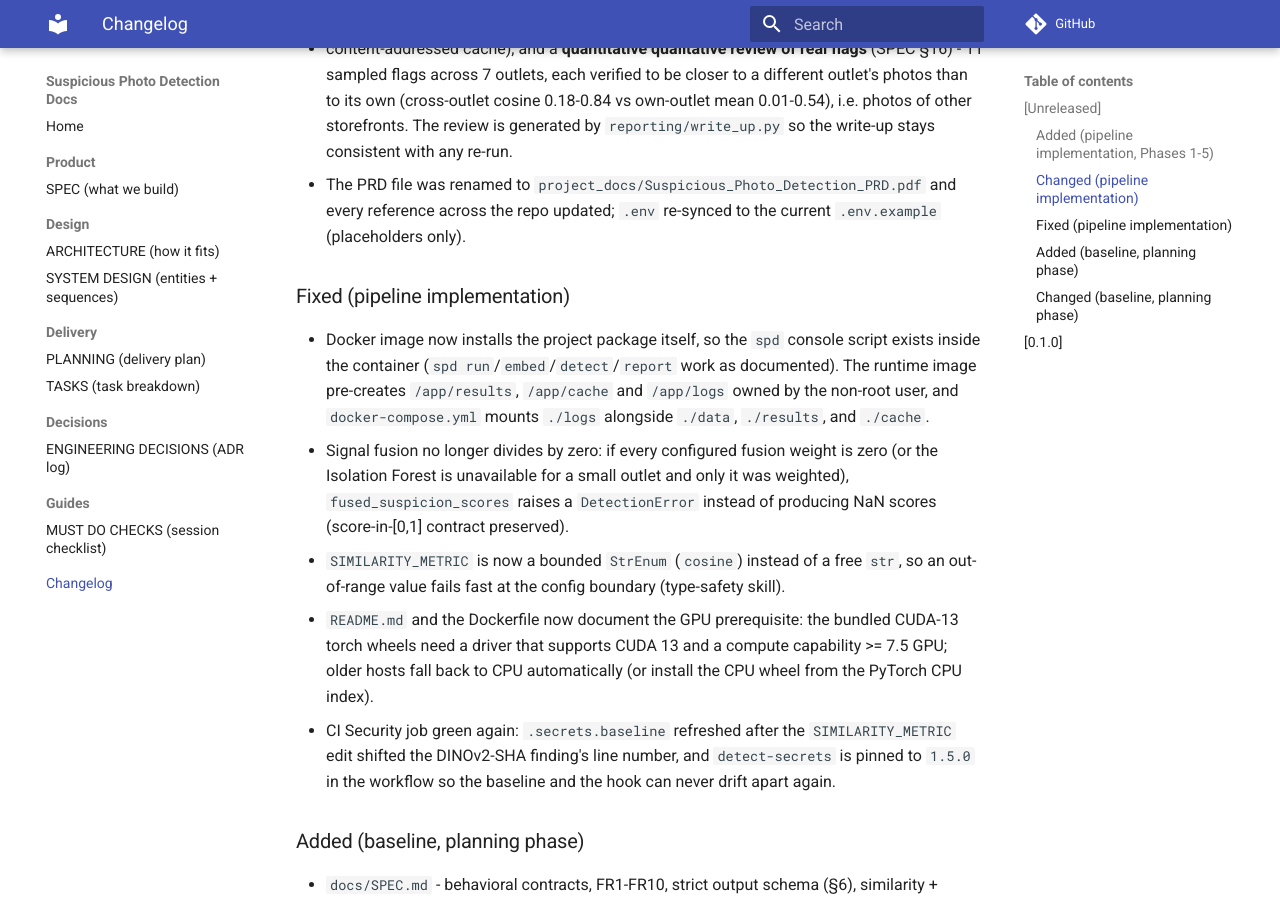
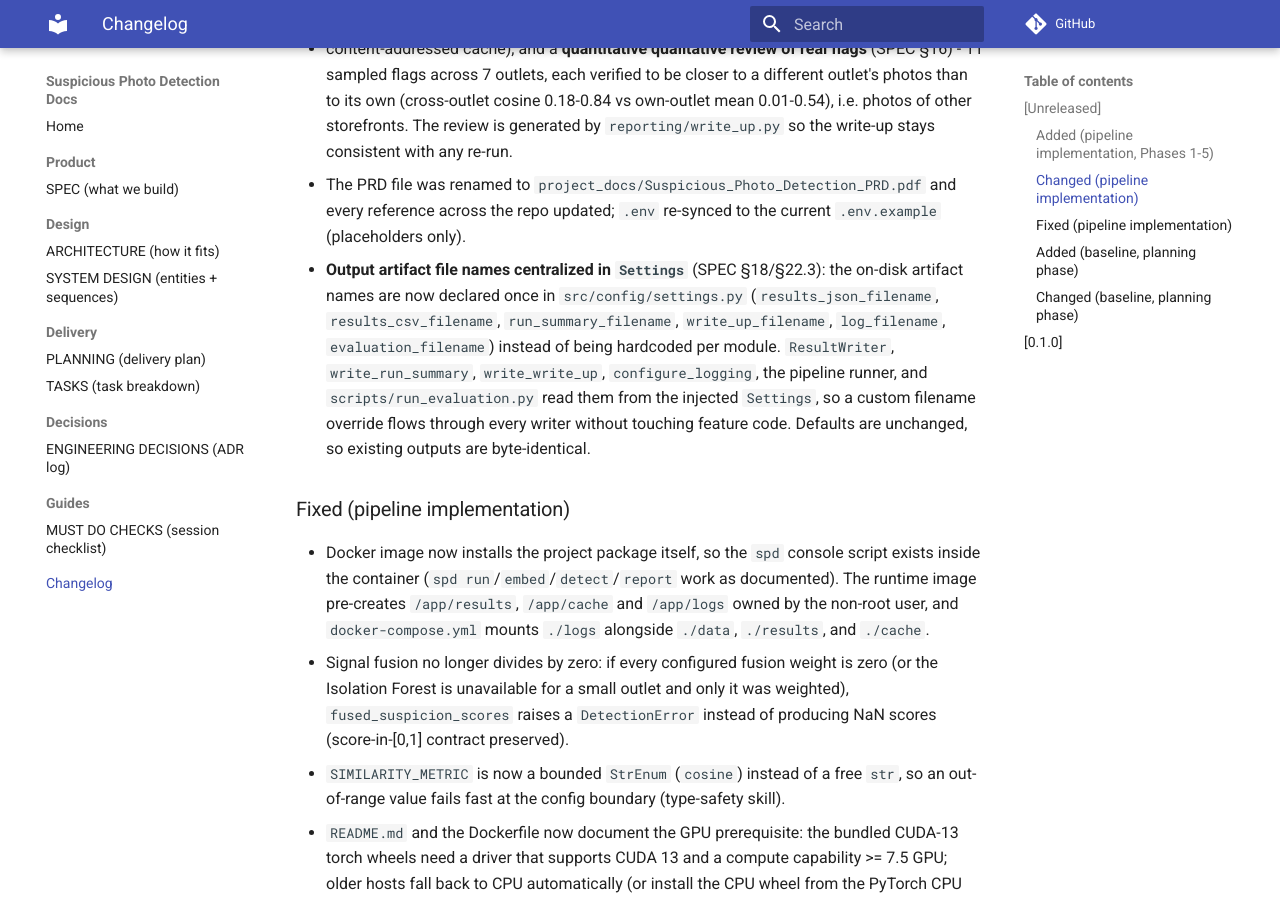
Before and after one commit to Mushfiqur-Rahman-Robin/suspicious-photo-detection, an MkDocs documentation site: the page built from docs/CHANGELOG.md, in a window 1280 px wide and 900 px high, scrolled down 2828 px. Built offline with MkDocs 1.6.1 and Material for MkDocs 9.7.7, drawn with Linux system fonts in a browser that asks for light colours; comment, search, counter and statistics services are not loaded.

Commit message:
docs(changelog): record output artifact-filename centralization

```diff
--- a/docs/CHANGELOG.md
+++ b/docs/CHANGELOG.md
@@ -110,6 +110,15 @@ All notable changes to this project are documented here. Format follows
 - The PRD file was renamed to `project_docs/Suspicious_Photo_Detection_PRD.pdf`
   and every reference across the repo updated; `.env` re-synced to the current
   `.env.example` (placeholders only).
+- **Output artifact file names centralized in `Settings`** (SPEC §18/§22.3): the
+  on-disk artifact names are now declared once in `src/config/settings.py`
+  (`results_json_filename`, `results_csv_filename`, `run_summary_filename`,
+  `write_up_filename`, `log_filename`, `evaluation_filename`) instead of being
+  hardcoded per module. `ResultWriter`, `write_run_summary`, `write_write_up`,
+  `configure_logging`, the pipeline runner, and `scripts/run_evaluation.py` read
+  them from the injected `Settings`, so a custom filename override flows through
+  every writer without touching feature code. Defaults are unchanged, so existing
+  outputs are byte-identical.
 
 ### Fixed (pipeline implementation)
 - Docker image now installs the project package itself, so the `spd` console
```
